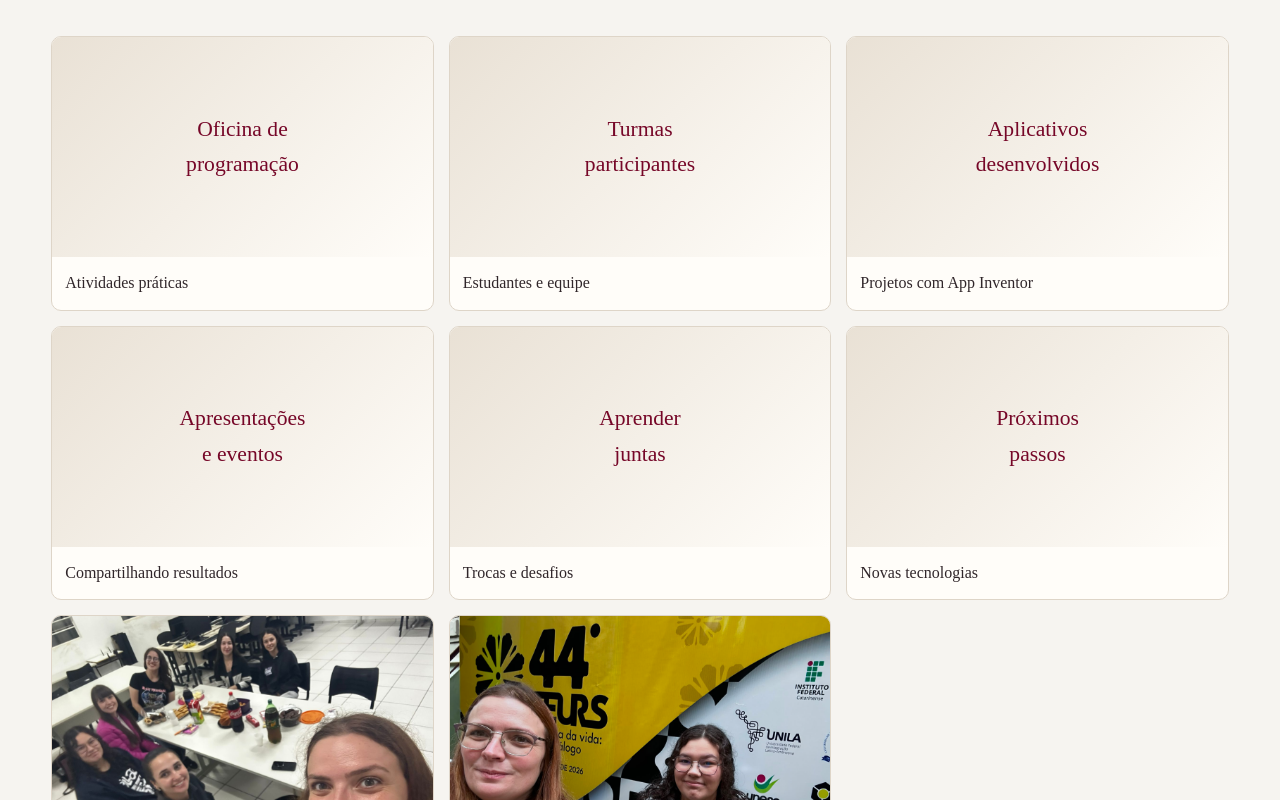
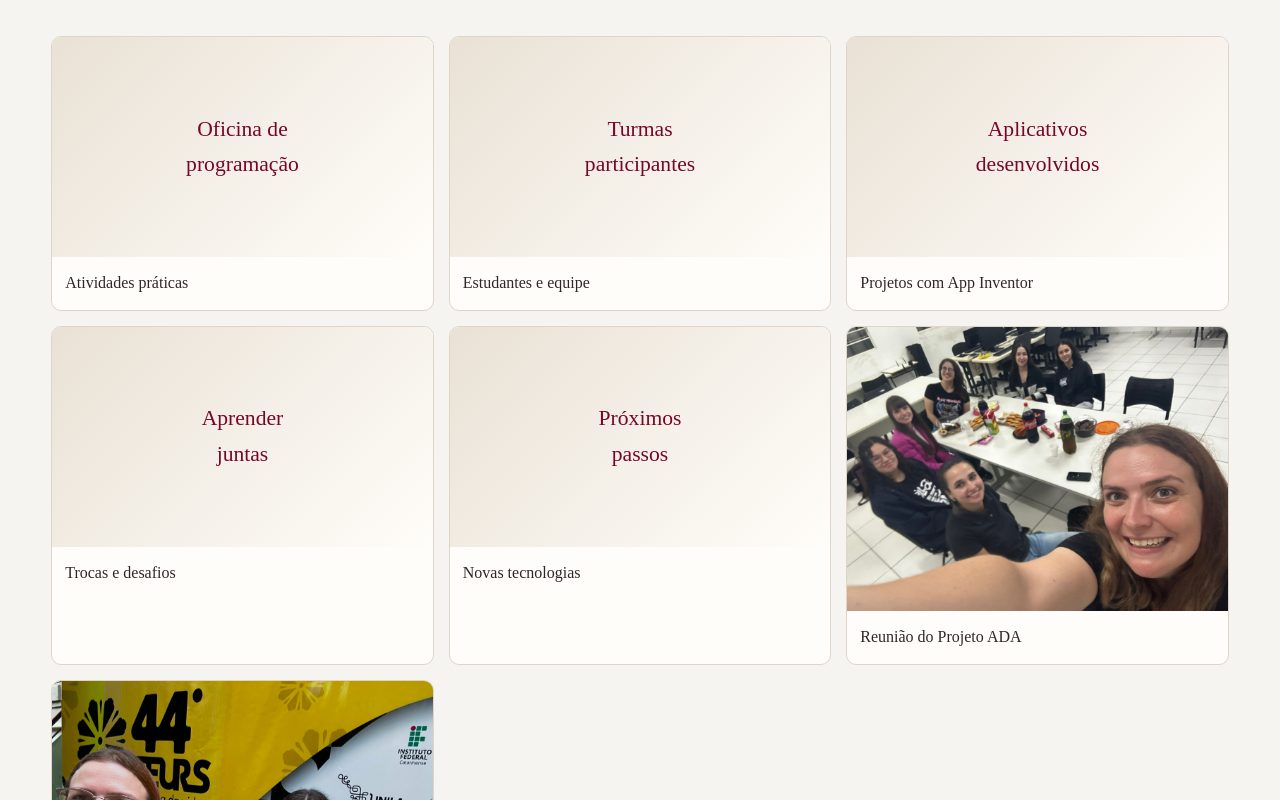
Before and after one commit to hsveine/site-pj-ada, a plain HTML site: page galeria.html in a window 1280 px wide. Shown: the part 490-1290 px from the top of the page. Drawn offline with Linux system fonts and the light colour scheme.

Commit message:
Add files via upload

```diff
--- a/galeria.html
+++ b/galeria.html
@@ -57,10 +57,6 @@
   <div class="fake-photo">Aplicativos<br>desenvolvidos</div>
   <div class="gallery-caption">Projetos com App Inventor</div>
 </div>
-<div class="gallery-item" data-modal="Substitua por uma fotografia de apresentação ou evento do projeto." data-title="Apresentações">
-  <div class="fake-photo">Apresentações<br>e eventos</div>
-  <div class="gallery-caption">Compartilhando resultados</div>
-</div>
 <div class="gallery-item" data-modal="Substitua por registros das atividades colaborativas." data-title="Colaboração">
   <div class="fake-photo">Aprender<br>juntas</div>
   <div class="gallery-caption">Trocas e desafios</div>
```
